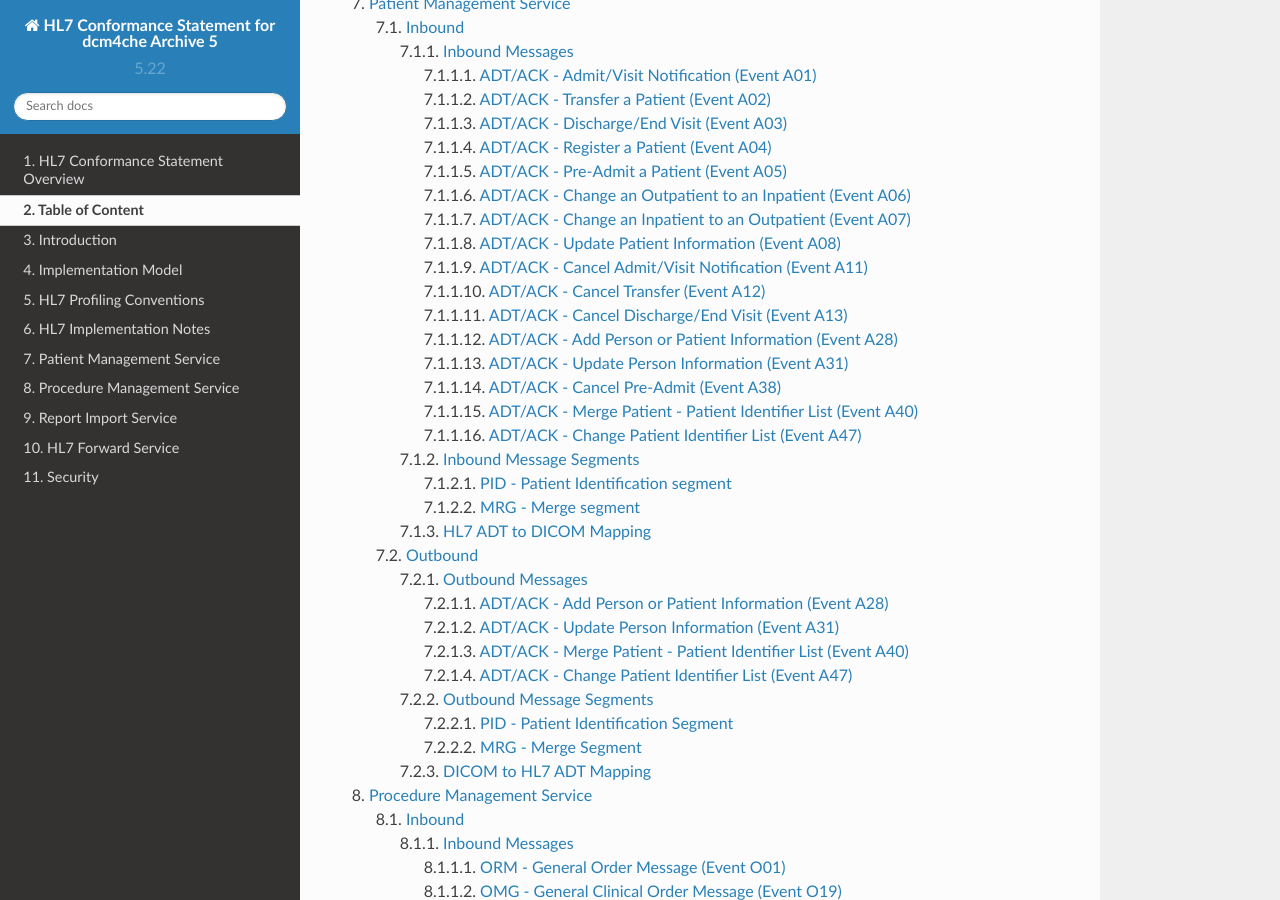
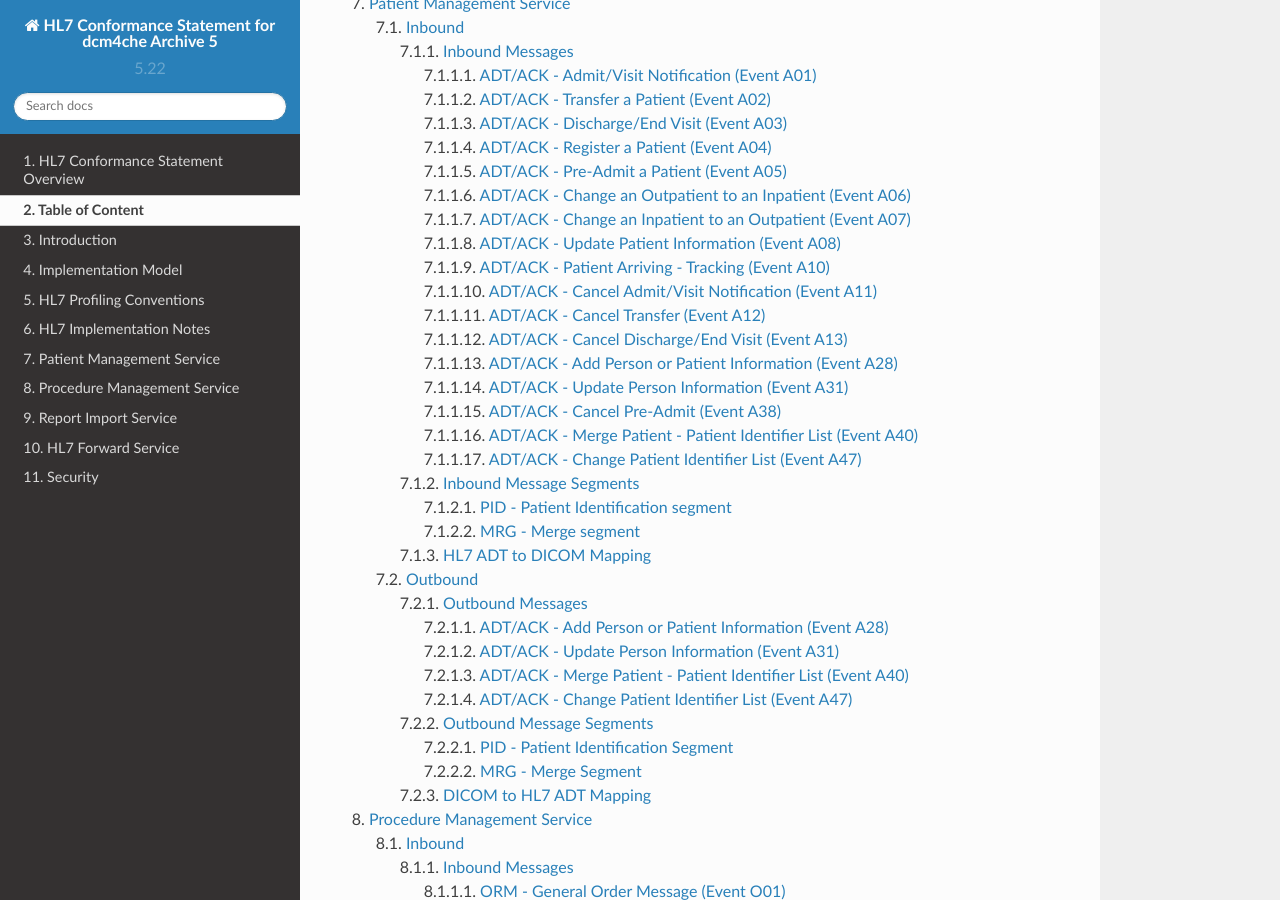
Before and after one commit to dcm4che/dcm4chee-arc-hl7cs, a Sphinx documentation site: the page built from source/toc.rst, in a window 1280 px wide and 900 px high, scrolled down 408 px. Built offline with Sphinx 7.4.7 and the Read the Docs theme 2.0.0, drawn with Linux system fonts in a browser that asks for light colours.

```diff
--- a/source/toc.rst
+++ b/source/toc.rst
@@ -22,14 +22,15 @@ Table of Content
 |       7.1.1.6. :ref:`adt_in_a06`
 |       7.1.1.7. :ref:`adt_in_a07`
 |       7.1.1.8. :ref:`adt_in_a08`
-|       7.1.1.9. :ref:`adt_in_a11`
-|       7.1.1.10. :ref:`adt_in_a12`
-|       7.1.1.11. :ref:`adt_in_a13`
-|       7.1.1.12. :ref:`adt_in_a28`
-|       7.1.1.13. :ref:`adt_in_a31`
-|       7.1.1.14. :ref:`adt_in_a38`
-|       7.1.1.15. :ref:`adt_in_a40`
-|       7.1.1.16. :ref:`adt_in_a47`
+|       7.1.1.9. :ref:`adt_in_a10`
+|       7.1.1.10. :ref:`adt_in_a11`
+|       7.1.1.11. :ref:`adt_in_a12`
+|       7.1.1.12. :ref:`adt_in_a13`
+|       7.1.1.13. :ref:`adt_in_a28`
+|       7.1.1.14. :ref:`adt_in_a31`
+|       7.1.1.15. :ref:`adt_in_a38`
+|       7.1.1.16. :ref:`adt_in_a40`
+|       7.1.1.17. :ref:`adt_in_a47`
 |     7.1.2. :ref:`adt_in_segments`
 |       7.1.2.1. :ref:`adt_in_pid`
 |       7.1.2.2. :ref:`adt_in_mrg`
```
Also changed, not shown: source/adt/inbound.rst (+24 -0 lines).
